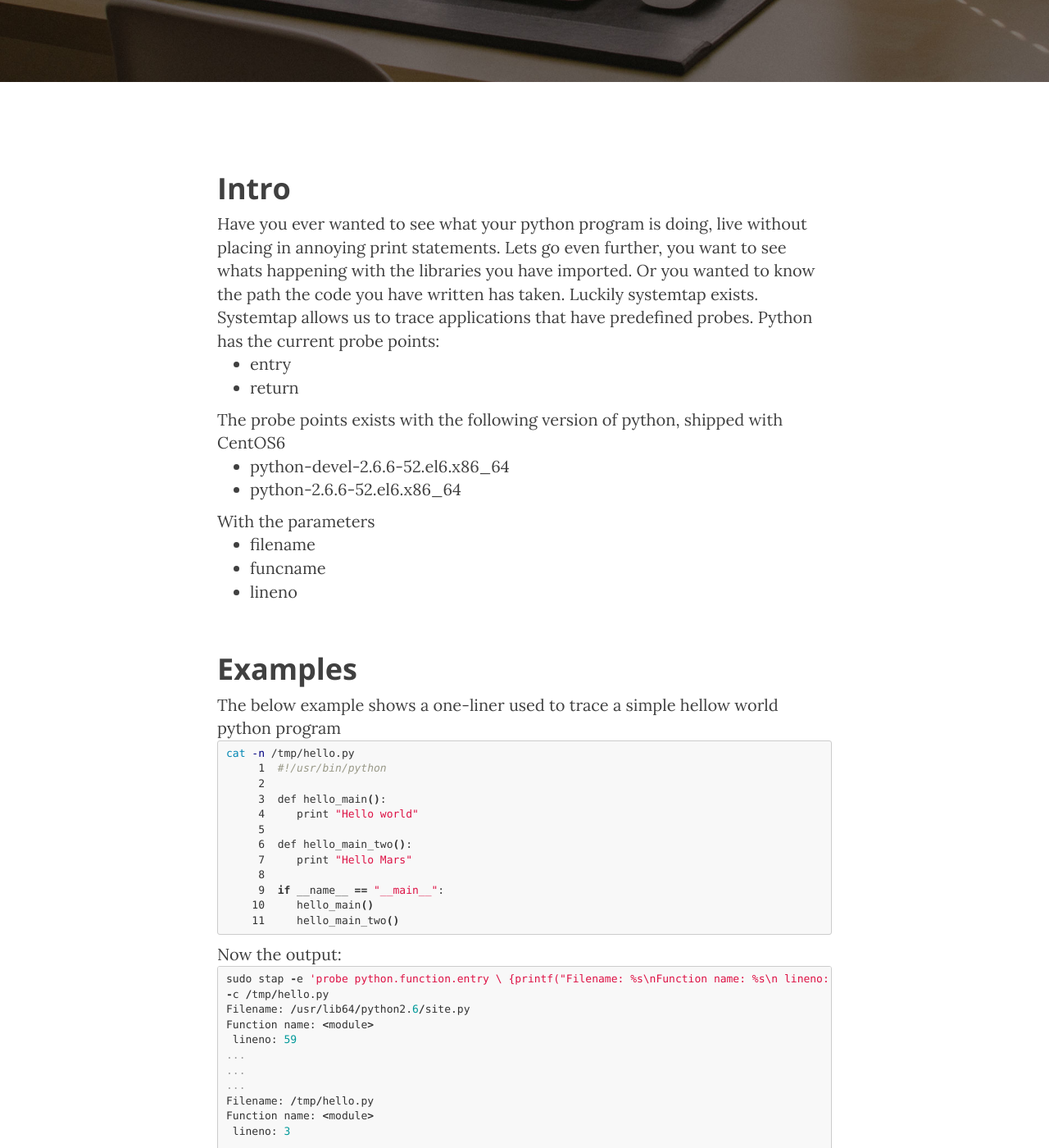
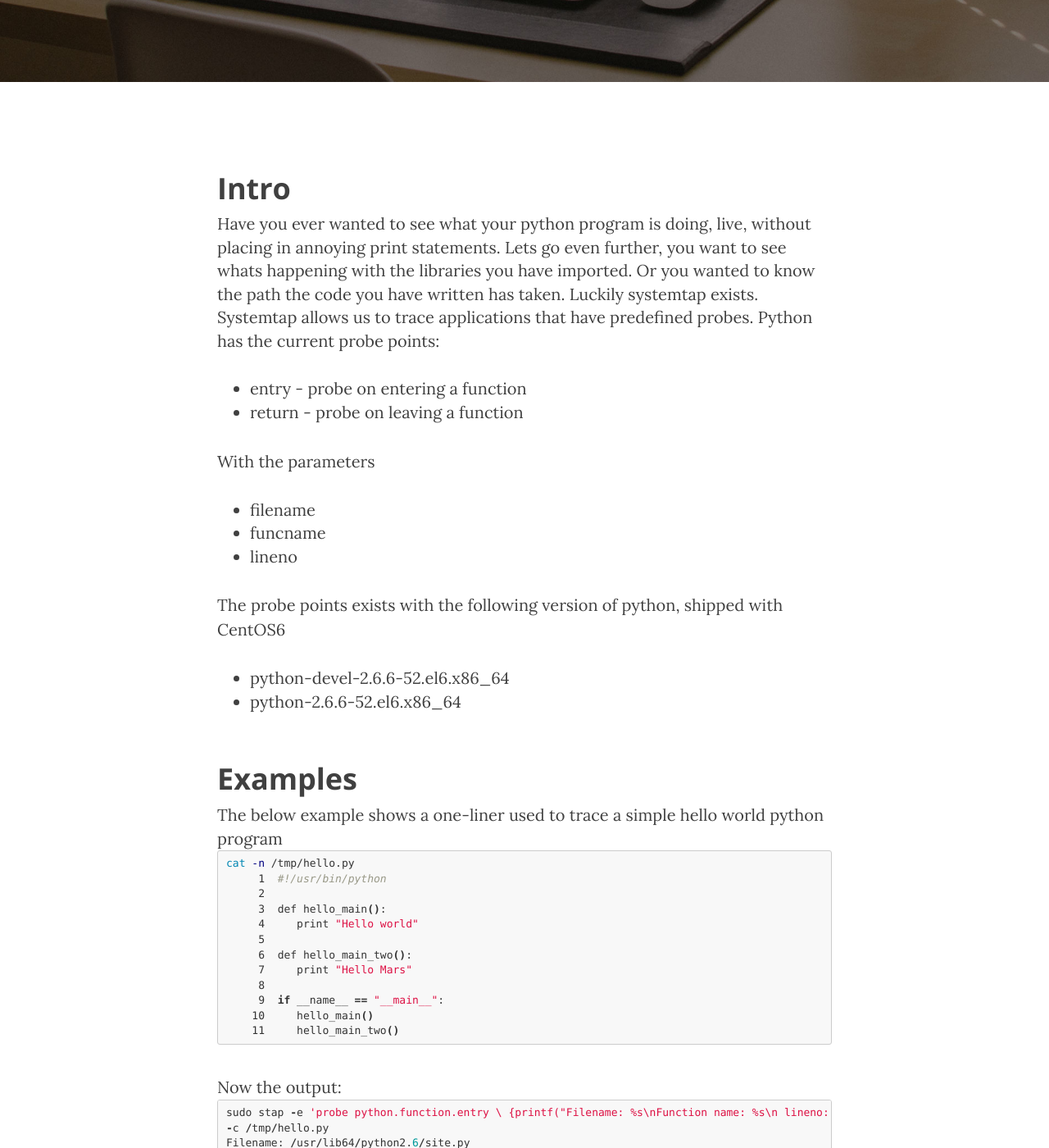
Before and after one commit to AZaugg/andyzaugg.github.io, a Jekyll site: the page built from _posts/2015-04-14-systemtap-and-python.markdown, in a window 1280 px wide and 1400 px high, scrolled down 376 px. Shown: the whole window at 82% size. Built offline with Jekyll 4.4.1, drawn with Linux system fonts in a browser that asks for light colours; nearby versions of some CDN libraries; some of the changed text lies outside the part shown.

Commit message:
Extended post

```diff
--- a/_posts/2015-04-14-systemtap-and-python.markdown
+++ b/_posts/2015-04-14-systemtap-and-python.markdown
@@ -9,22 +9,19 @@
 
 <p>
 <h2 class="section-heading">Intro</h2>
-Have you ever wanted to see what your python program is doing, live without placing in annoying print statements. Lets go
+Have you ever wanted to see what your python program is doing, live, without placing in annoying print statements. Lets go
 even further, you want to see whats happening with the libraries you have imported. Or you wanted to know the path the code
 you have written has taken. Luckily systemtap exists. Systemtap allows us to trace applications that have
 predefined probes. Python has the current probe points:
+</p>
+<p>
+<ul>
+<li> entry - probe on entering a function </li>
+<li> return - probe on leaving a function </li>
+</ul>
+</p>
 
-<ul>
-<li> entry </li>
-<li> return </li>
-</ul>
-
-The probe points exists with the following version of python, shipped with CentOS6
-<ul>
-<li> python-devel-2.6.6-52.el6.x86_64 </li>
-<li> python-2.6.6-52.el6.x86_64 </li>
-</ul>
-
+<p>
 With the parameters
 <ul>
 <li> filename </li>
@@ -34,8 +31,16 @@
 </p>
 
 <p>
+The probe points exists with the following version of python, shipped with CentOS6
+<ul>
+<li> python-devel-2.6.6-52.el6.x86_64 </li>
+<li> python-2.6.6-52.el6.x86_64 </li>
+</ul>
+</p>
+
+<p>
 <h2 class="section-heading">Examples</h2>
-The below example shows a one-liner used to trace a simple hellow world python program
+The below example shows a one-liner used to trace a simple hello world python program
 
 {% highlight bash %}
 cat -n /tmp/hello.py
@@ -51,7 +56,7 @@
     10	   hello_main()
     11	   hello_main_two()
 {% endhighlight %}
-
+<br>
 Now the output:
 {% highlight python  %}
 sudo stap -e 'probe python.function.entry \
@@ -78,6 +83,20 @@
 
 We can see the path the python program took in order to complete. Providing us with the filename, path to that file, function name
 that was called within that file as well as the line number in chronological order.
-
+<br>
 More information can be found here: https://fedoraproject.org/wiki/Features/SystemtapStaticProbes
 </p>
+
+<p>
+<h2 class="section-heading">In addition</h2>
+Kicking off an python application prefixed with the stap command may not be feasiable, what if the application is already running. Systemtap has the ability
+to attach to currently running processes
+
+{% highlight python %}
+stap -e 'probe python.function.entry \
+{printf("EPOC: %d\nFilename: %s\nFunction name: %s\n lineno: %d\n\n", \
+gettimeofday_s(), filename, funcname, lineno);}' -x <PID>
+{% endhighlight %}
+
+In the above example , as well as attaching to an existing process, we are also printing the EPOC time of when the probe was fired
+</p>
```
